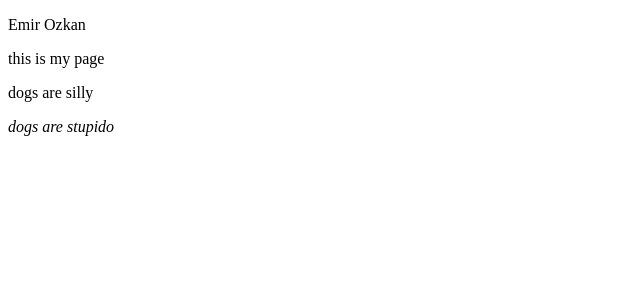
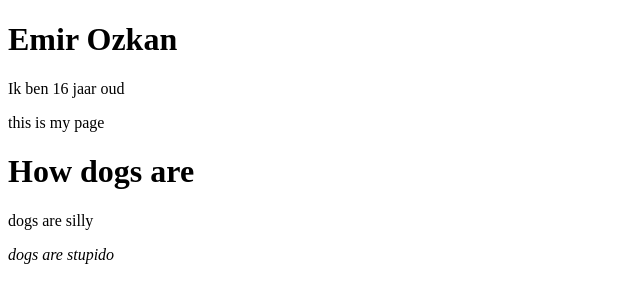
Before and after one commit to EmirOzkan/Mijn-website-25d73bf6, a plain HTML site: page index.html in a window 1280 px wide. Shown: the whole page, without its empty margins (0-640 px from the left). Drawn offline with Linux system fonts and the light colour scheme.

Commit message:
Uitwerking van de exercise

```diff
--- a/index.html
+++ b/index.html
@@ -5,8 +5,11 @@
   	<title>Emir the killer</title>
   </head>
   <body>
-  	<p>Emir Ozkan</p>
+  	<h1>Emir Ozkan</h1>
+  	<p>Ik ben 16 jaar oud</p>
     <p>this is my page</p>
+
+    <h1>How dogs are</h1>
     <p>dogs are silly</p>
     <em>dogs are stupido</em>
     </body>
```
